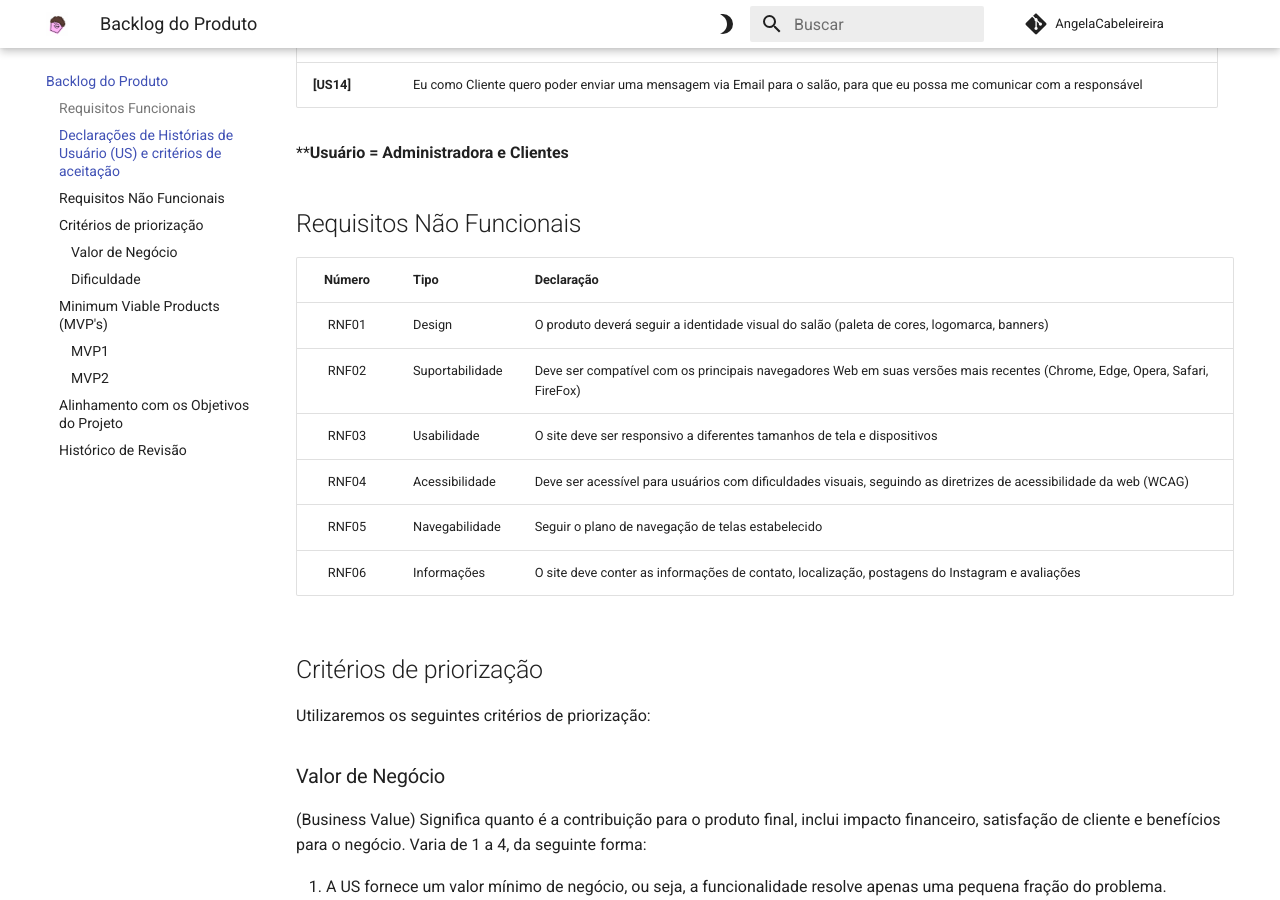
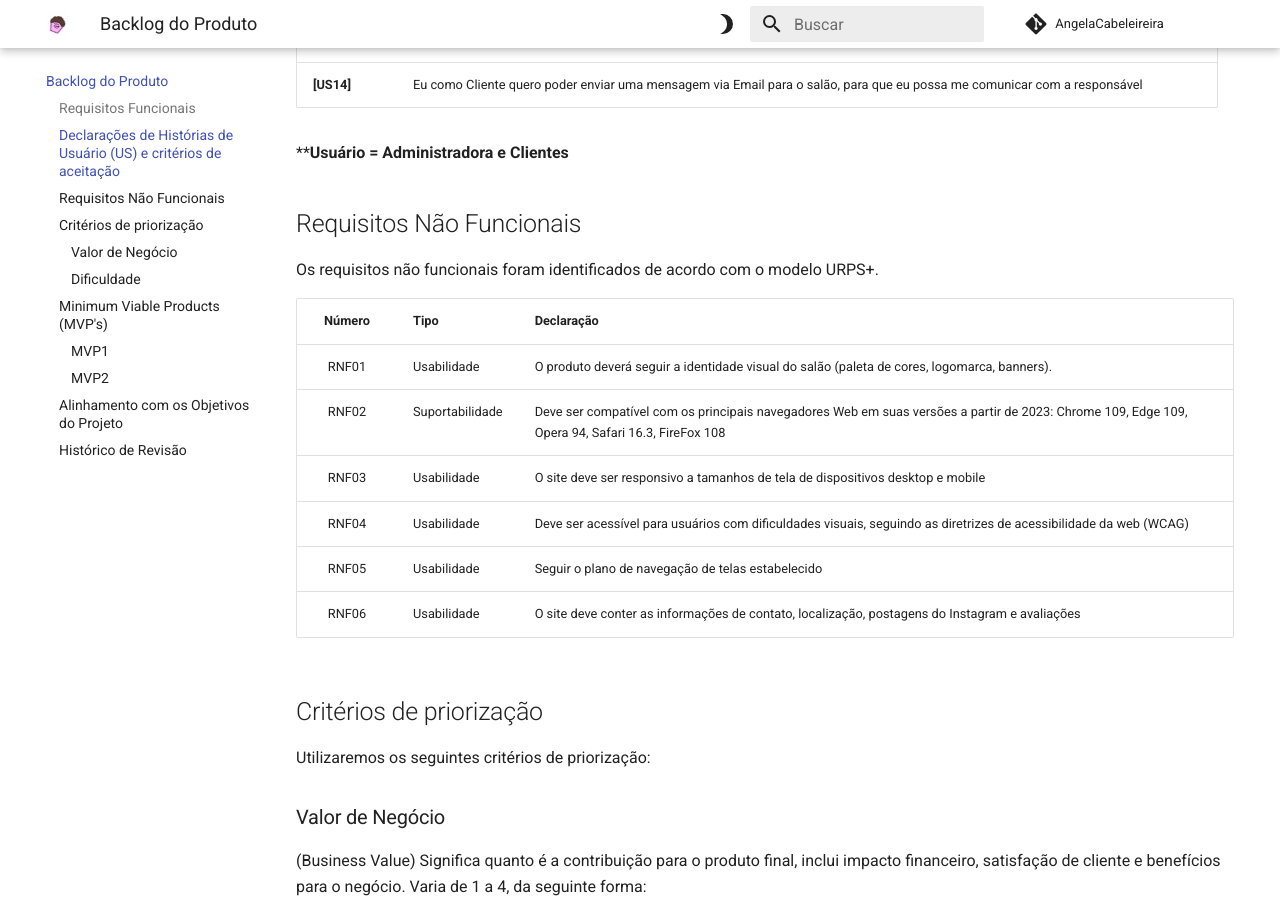
Before and after one commit to mdsreq-fga-unb/2023.2-AngelaCabeleireira, an MkDocs documentation site: the page built from docs/VisaoProdutoEProjeto/backlog.md, in a window 1280 px wide and 900 px high, scrolled down 2514 px. Built offline with MkDocs 1.6.1 and Material for MkDocs 9.7.7, drawn with Linux system fonts in a browser that asks for light colours; comment, search, counter and statistics services are not loaded; some of the changed text lies outside the part shown.

Commit message:
adjusted and specified Non-Functional-Requirements categoriesin `backlog.md`

```diff
--- a/docs/VisaoProdutoEProjeto/backlog.md
+++ b/docs/VisaoProdutoEProjeto/backlog.md
@@ -107,14 +107,16 @@ Estrutura do Backlog:
 
 ## Requisitos Não Funcionais
 
+Os requisitos não funcionais foram identificados de acordo com o modelo URPS+.
+
 | Número | Tipo            | Declaração |
 | :----: | --------------- | ---------- |
-| RNF01  | Design          | O produto deverá seguir a identidade visual do salão (paleta de cores, logomarca, banners) |
-| RNF02  | Suportabilidade | Deve ser compatível com os principais navegadores Web em suas versões mais recentes (Chrome, Edge, Opera, Safari, FireFox) |
-| RNF03  | Usabilidade     | O site deve ser responsivo a diferentes tamanhos de tela e dispositivos |
-| RNF04  | Acessibilidade  | Deve ser acessível para usuários com dificuldades visuais, seguindo as diretrizes de acessibilidade da web (WCAG) |
-| RNF05  | Navegabilidade  | Seguir o plano de navegação de telas estabelecido |
-| RNF06  | Informações     | O site deve conter as informações de contato, localização, postagens do Instagram e avaliações |
+| RNF01  | Usabilidade     | O produto deverá seguir a identidade visual do salão (paleta de cores, logomarca, banners). |
+| RNF02  | Suportabilidade | Deve ser compatível com os principais navegadores Web em suas versões a partir de 2023: Chrome 109, Edge 109, Opera 94, Safari 16.3, FireFox 108 |
+| RNF03  | Usabilidade     | O site deve ser responsivo a tamanhos de tela de dispositivos desktop e mobile |
+| RNF04  | Usabilidade     | Deve ser acessível para usuários com dificuldades visuais, seguindo as diretrizes de acessibilidade da web (WCAG) |
+| RNF05  | Usabilidade     | Seguir o plano de navegação de telas estabelecido |
+| RNF06  | Usabilidade     | O site deve conter as informações de contato, localização, postagens do Instagram e avaliações |
 
 <!-- TODO: definir estratégia de priorização e aplicar no backlog; Definir MVP1 e MVP2 com base na priorização. -->
 ## Critérios de priorização
@@ -453,3 +455,4 @@ com os objetivos do projeto
 | 22/10/2023 | 1.1    | Correção e Atualização do backlog de acordo com o SAFe   | Guilherme, Vinícius e Yves |
 | 24/10/2023 | 1.2    | Correção do backlog de acordo feedbacks do professor   | Todos |
 | 25/10/2023 | 1.3    | Atualização com os Critérios de Priorização, MVP's e Alinhamento   | Todos |
+| 26/10/2023 | 1.4    | Correção da estrutura da tabela de declaração do Backlog e das categorias dos RNFs | Vinícius |
```
